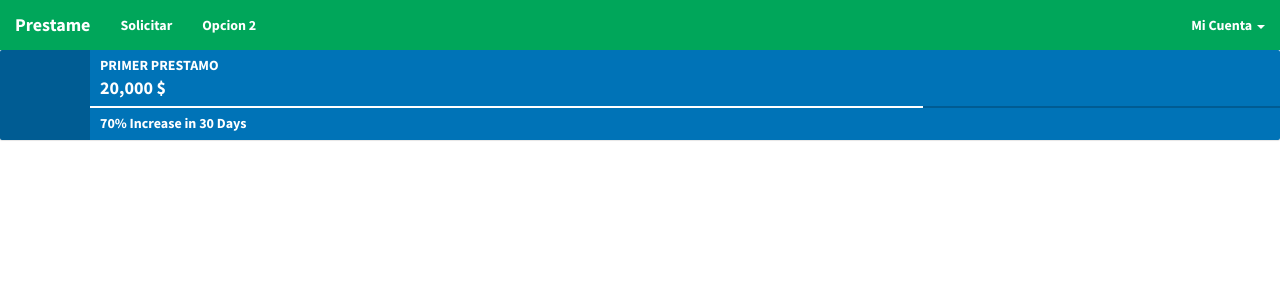
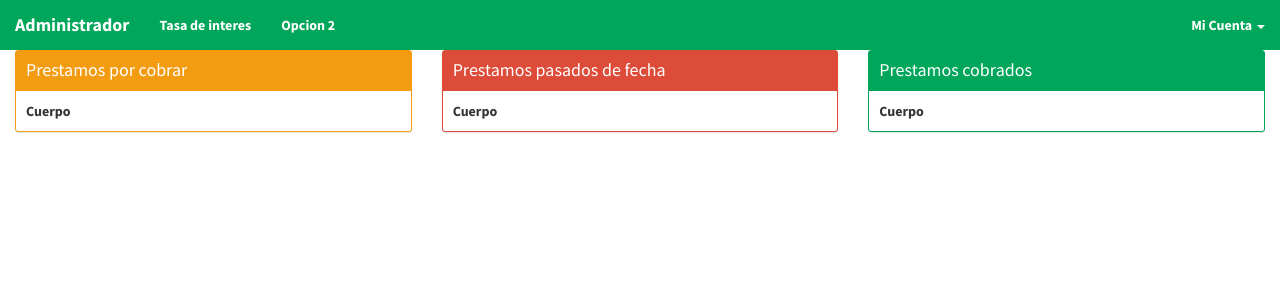
Before and after one commit to soyaaron/pagina-prestamo, a PHP site: page /views/Dashboard/dashboard.php in a window 1280 px wide. Shown: the top 300 px of the page. Run offline with PHP 8.4, Linux system fonts and the light colour scheme.

Commit message:
Acualizacion dashboard admin

```diff
--- a/views/Dashboard/dashboard.php
+++ b/views/Dashboard/dashboard.php
@@ -2,13 +2,12 @@
 <html>
 <head>
     <meta charset="utf-8">
-    <title>Page Title</title>
+    <title>Vista General2</title>
     <meta name="viewport" content="width=device-width, initial-scale=1">
     <link rel="stylesheet" href="../bootstrap/css/bootstrap.css">
     <link rel="stylesheet" href="../dist/css/AdminLTE.css">
     <link rel="stylesheet" href="../dist/css/skins/_all-skins.css">
     <link rel="stylesheet" href="//cdnjs.cloudflare.com/ajax/libs/ionicons/2.0.1/css/ionicons.min.css">
-
 
 </head>
 
@@ -18,7 +17,7 @@
             <nav class="navbar navbar-static-top ">
             <div class="container-fluid">
                 <div class="navbar-header">
-                <a href="dashboard.php" class="navbar-brand"><b>Prestame</a>
+                <a href="dashboard.php" class="navbar-brand"><b>Administrador</a>
                 <button type="button" class="navbar-toggle collapsed" data-toggle="collapse" data-target="#navbar-collapse">
                     <i class="fa fa-bars"></i>
                 </button>
@@ -27,7 +26,7 @@
 
                 <div class="collapse navbar-collapse" id="navbar-collapse">
                 <ul class="nav navbar-nav">
-                    <li><a href="#"> Solicitar <span class="sr-only">(current)</span></a></li>
+                    <li><a href="#"> Tasa de interes <span class="sr-only">(current)</span></a></li>
                     <li><a href="#">Opcion 2</a></li>
                 </ul>
                 <ul class="nav navbar-nav navbar-right">
@@ -37,7 +36,7 @@
                         <li><a href="#">Configuracion</a></li>
                         <li><a href="#">Ayuda</a></li>
                         <li class="divider"></li>
-                        <li><a href="#">Cerrar Sesión</a></li>
+                        <li><a href="../Login/index.php">Cerrar Sesión</a></li>
                     </ul>
                     </li>
                 </ul>
@@ -48,19 +47,38 @@
             </nav>
         </header>
 
-           <div class="info-box bg-blue">
-            <span class="info-box-icon"><i class="fa fa-comments-o"></i></span>
-            <div class="info-box-content">
-                <span class="info-box-text">Primer Prestamo</span>
-                <span class="info-box-number">20,000 $</span>
-                <div class="progress">
-                <div class="progress-bar" style="width: 70%"></div>
+        <div class="col-md-4">
+            <div class="box box-solid box-warning">
+                <div class="box-header">
+                    <h3 class="box-title">Prestamos por cobrar</h3>
                 </div>
-                <span class="progress-description">
-                70% Increase in 30 Days
-                </span>
+                    <div class="box-body">
+                    Cuerpo
+                    </div>
             </div>
+        </div>
+
+        <div class="col-md-4">
+            <div class="box box-solid box-danger">
+                <div class="box-header">
+                    <h3 class="box-title">Prestamos pasados de fecha</h3>
+                </div>
+                    <div class="box-body">
+                    Cuerpo
+                    </div>
             </div>
+        </div>
+
+        <div class="col-md-4">
+            <div class="box box-solid box-success">
+                <div class="box-header">
+                    <h3 class="box-title">Prestamos cobrados</h3>
+                </div>
+                    <div class="box-body">
+                    Cuerpo
+                    </div>
+            </div>
+        </div>
 
 
 
```
